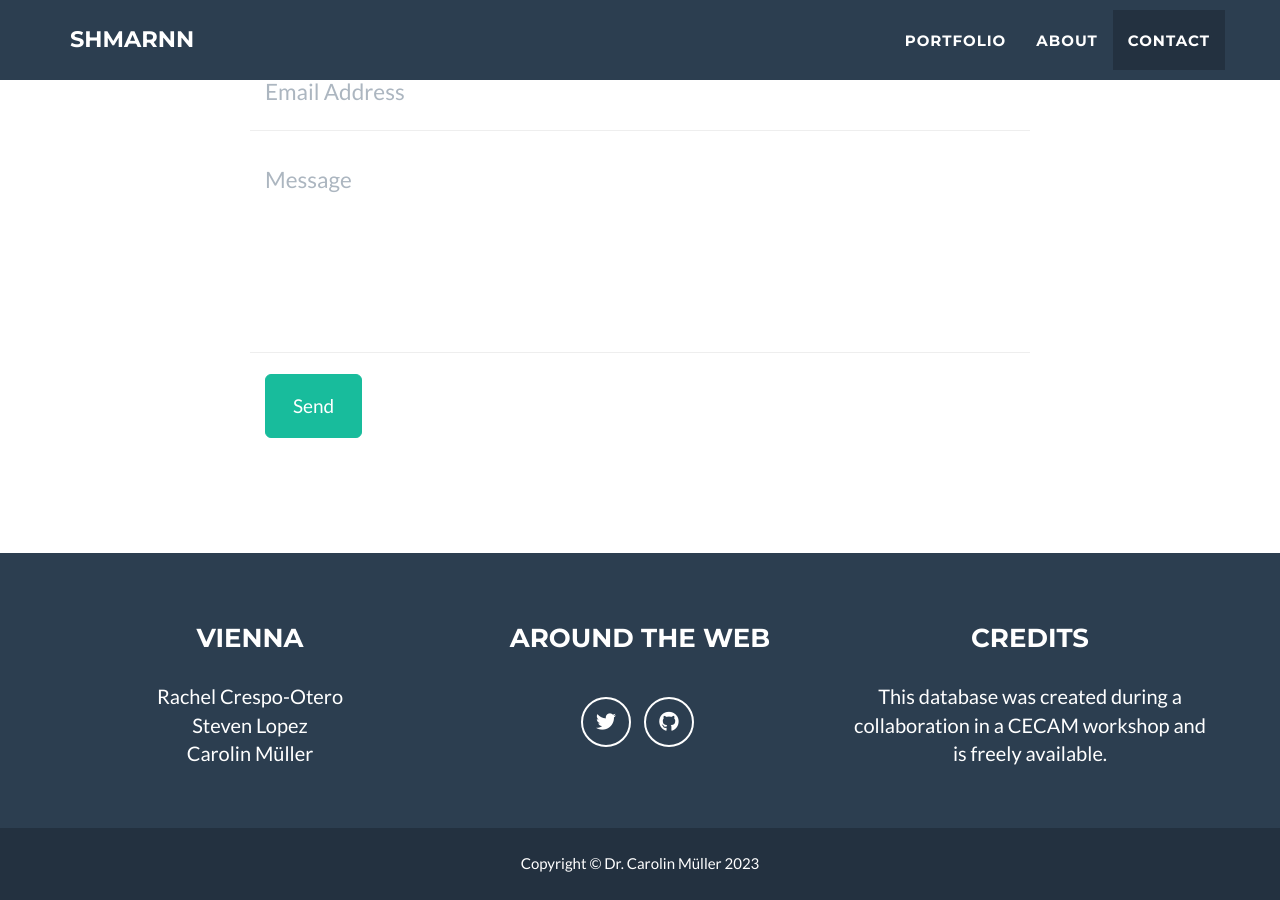
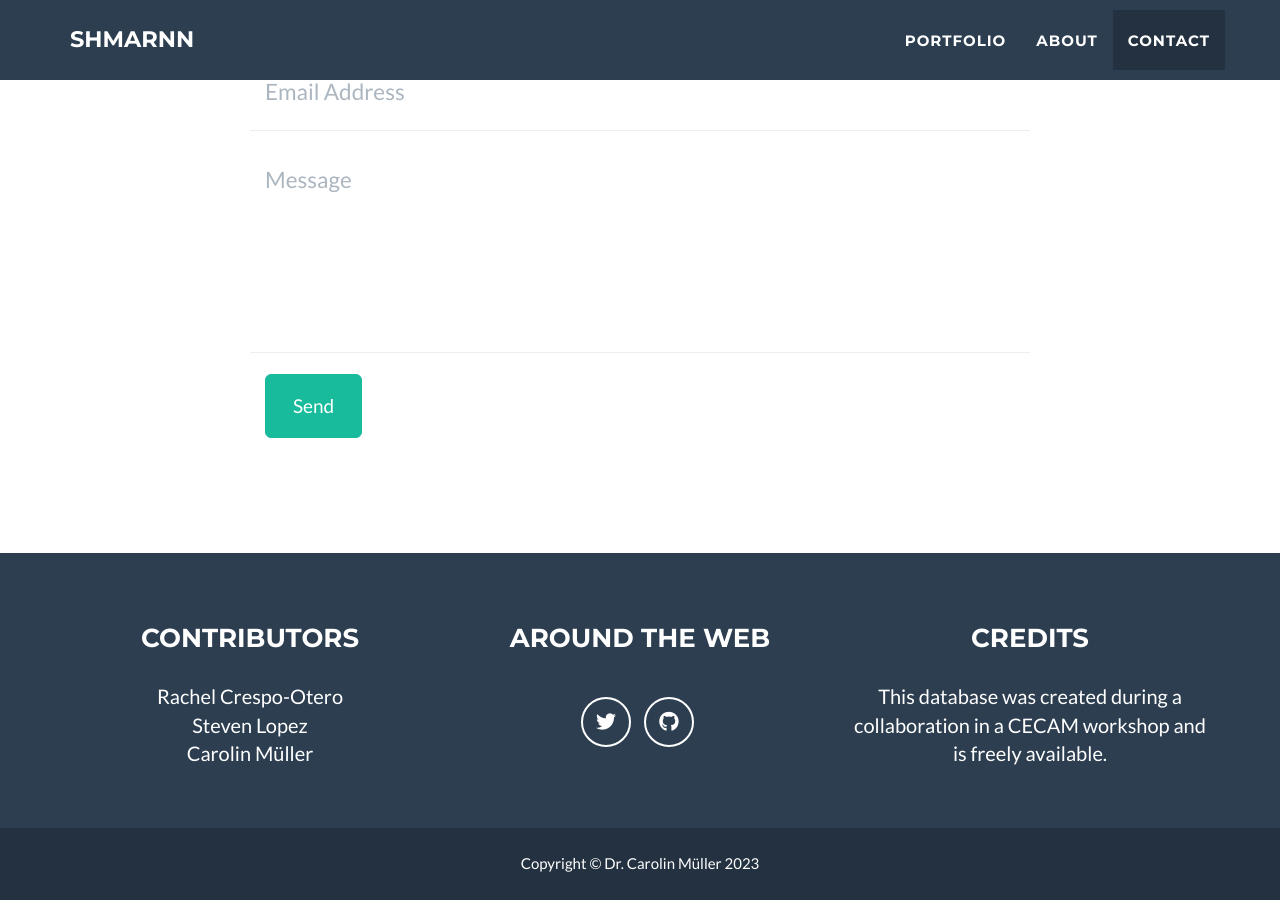
Before and after one commit to SHNITSEL/shnitsel.github.io, a Jekyll site: the page built from _posts/2020-04-20-methylenimmonium.markdown, in a window 1280 px wide and 900 px high, scrolled down 2128 px. Built offline with Jekyll 4.4.1, drawn with Linux system fonts in a browser that asks for light colours.

Commit message:
Update _config.yml

```diff
--- a/_config.yml
+++ b/_config.yml
@@ -32,7 +32,7 @@ color:
 # Footer settings
 footer:
   copyright: Dr. Carolin Müller
-  location: Vienna
+  location: Contributors
   social: Around the Web
   credits: Credits
 
```
